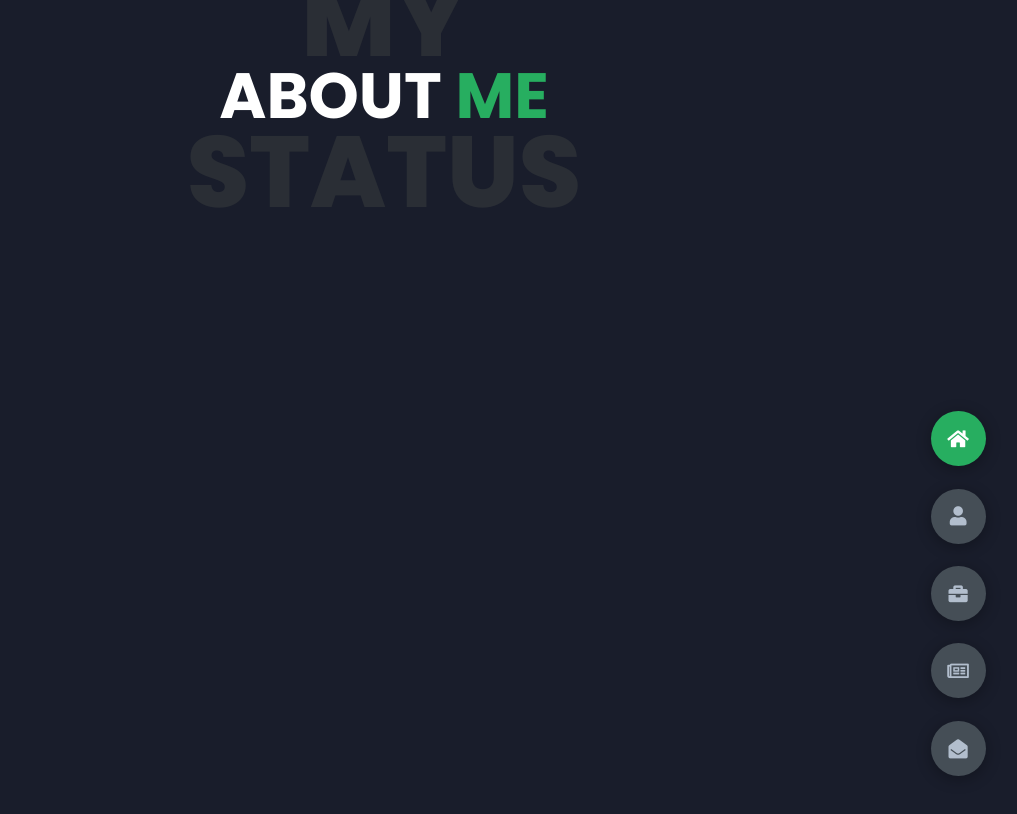
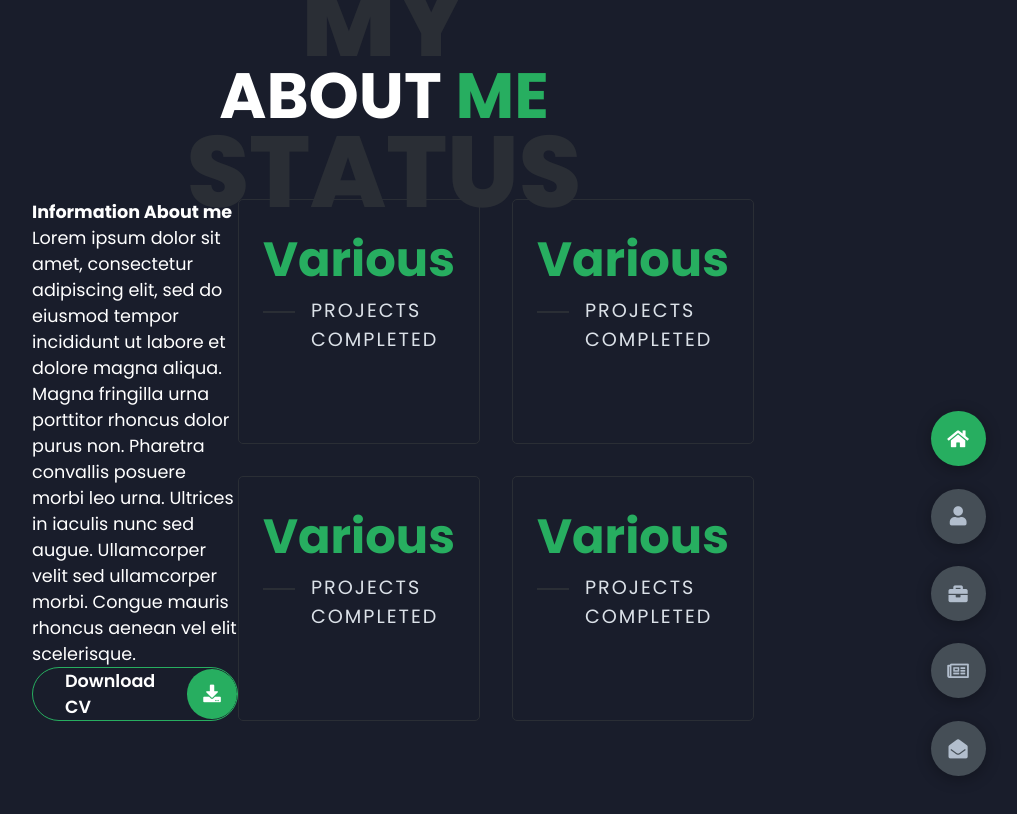
Before and after one commit to hyunjiLeeTech/portfolio, a plain HTML site: page index.html in a window 1280 px wide. Shown: the whole page, without its empty margins (256-1273 px from the left). Drawn offline with Linux system fonts and the light colour scheme.

Commit message:
Added about section info

```diff
--- a/index.html
+++ b/index.html
@@ -56,6 +56,63 @@
         <div class="main-title">
           <h2>About <span>me</span><span class="bg-text">my status</span></h2>
         </div>
+        <div class="about-container">
+          <div class="left-about">
+            <h4>Information About me</h4>
+            <p>
+              Lorem ipsum dolor sit amet, consectetur adipiscing elit, sed do
+              eiusmod tempor incididunt ut labore et dolore magna aliqua. Magna
+              fringilla urna porttitor rhoncus dolor purus non. Pharetra
+              convallis posuere morbi leo urna. Ultrices in iaculis nunc sed
+              augue. Ullamcorper velit sed ullamcorper morbi. Congue mauris
+              rhoncus aenean vel elit scelerisque.
+            </p>
+            <div class="btn-con">
+              <a href="#" class="main-btn">
+                <span class="btn-text">Download CV</span>
+                <span class="btn-icon"><i class="fas fa-download"></i></span>
+              </a>
+            </div>
+          </div>
+          <div class="right-about">
+            <div class="about-item">
+              <div class="abt-text">
+                <p class="large-text">Various</p>
+                <p class="small-text">
+                  Projects<br />
+                  Completed
+                </p>
+              </div>
+            </div>
+            <div class="about-item">
+              <div class="abt-text">
+                <p class="large-text">Various</p>
+                <p class="small-text">
+                  Projects<br />
+                  Completed
+                </p>
+              </div>
+            </div>
+            <div class="about-item">
+              <div class="abt-text">
+                <p class="large-text">Various</p>
+                <p class="small-text">
+                  Projects<br />
+                  Completed
+                </p>
+              </div>
+            </div>
+            <div class="about-item">
+              <div class="abt-text">
+                <p class="large-text">Various</p>
+                <p class="small-text">
+                  Projects<br />
+                  Completed
+                </p>
+              </div>
+            </div>
+          </div>
+        </div>
       </section>
       <section class="section sec3 portfolio" id="portfolio"></section>
       <section class="section sec4 blogs" id="blogs"></section>
--- a/styles/styles.scss
+++ b/styles/styles.scss
@@ -191,6 +191,58 @@ section {
   }
 }
 
+/*About*/
+.about-container {
+  display: grid;
+  grid-template-columns: repeat(2, 1fr);
+  padding-top: 3.5rem;
+  padding-bottom: 5rem;
+  .right-about {
+    display: grid;
+    grid-template-columns: repeat(2, 1fr);
+    grid-gap: 2rem;
+    .about-item {
+      border: 1px solid var(--color-grey-5);
+      border-radius: 5px;
+      transition: all 0.4s ease-in-out;
+      box-shadow: 1px 2px 15p rgba(0, 0, 0, 0.1);
+      &:hove {
+        cursor: default;
+        transform: translateY(-5px);
+        border: 1px solid var(--color-secondary);
+        box-shadow: 1px 4px 15px rgba(0, 0, 0, 0.32);
+      }
+      .abt-text {
+        padding: 1.5rem;
+        display: flex;
+        flex-direction: column;
+        .large-text {
+          font-size: 3rem;
+          font-weight: 700;
+          color: var(--color-secondary);
+        }
+        .small-text {
+          padding-left: 3rem;
+          position: relative;
+          text-transform: uppercase;
+          font-size: 1.2rem;
+          color: var(--color-grey-1);
+          letter-spacing: 2px;
+          &::before {
+            content: "";
+            position: absolute;
+            left: 0;
+            top: 15px;
+            width: 2rem;
+            height: 2px;
+            background-color: var(--color-grey-5);
+          }
+        }
+      }
+    }
+  }
+}
+
 /*independed components*/
 .btn-con {
   display: flex;
```
Also changed, not shown: styles/styles.css, 1 other file.
